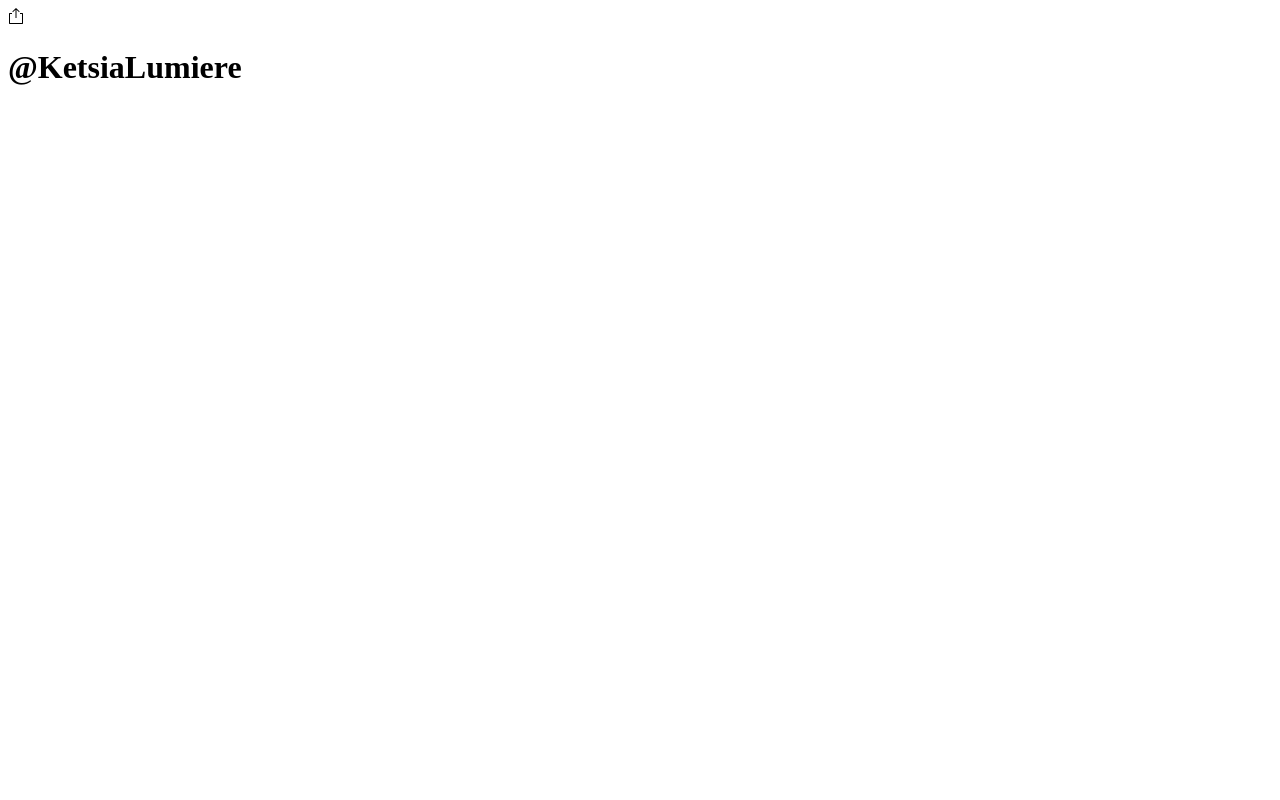
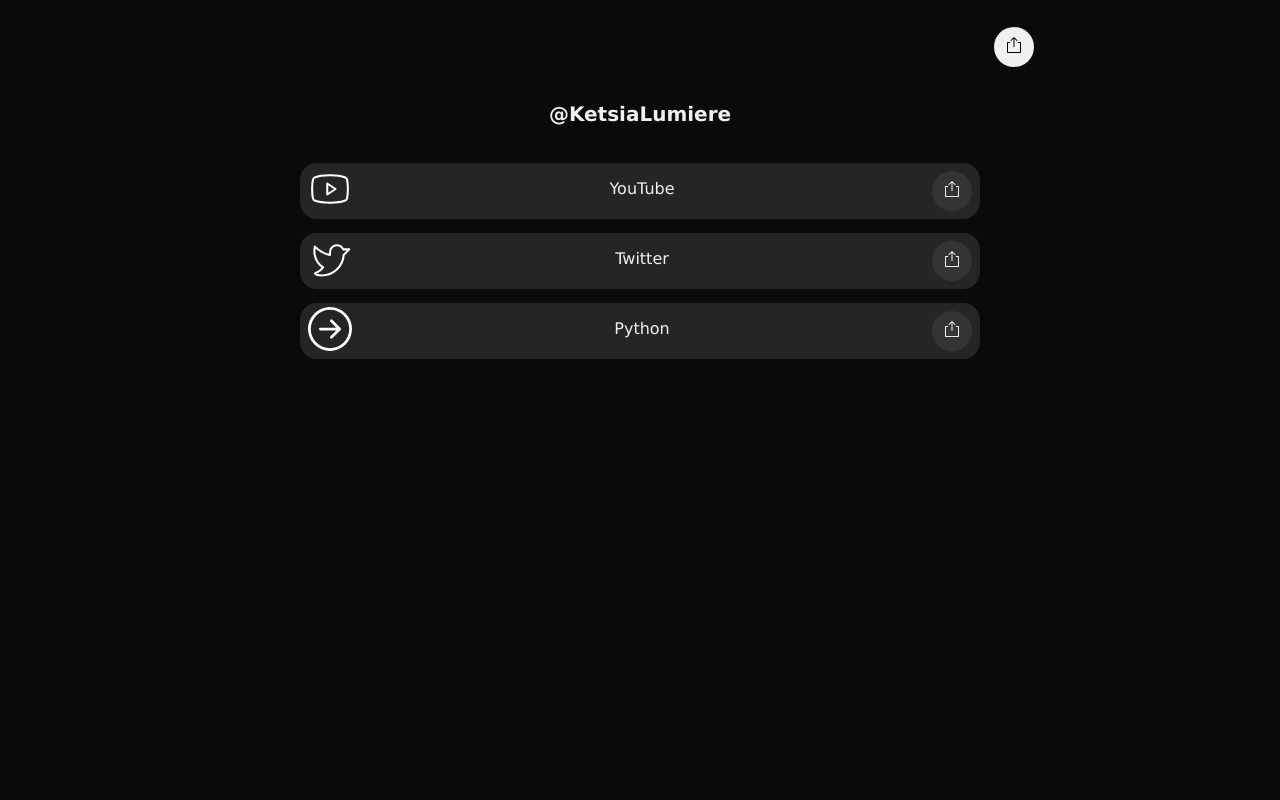
Before and after one commit to ketsia0623/linktree-portfolio, a plain HTML site: page index.html in a window 1280 px wide. Shown: the top 800 px of the page. Drawn offline with Linux system fonts and the light colour scheme.

Commit message:
looks better

```diff
--- a/index.html
+++ b/index.html
@@ -36,11 +36,11 @@
             </div>
         </a>
 
-        <a class="tile" href="https://bytes.dev/?r=ania">
+        <a class="tile" href="https://a.co/d/8mYyxYa">
             <div class="icon">
                 <svg style="color: white" xmlns="http://www.w3.org/2000/svg" width="44" height="44" fill="currentColor" class="bi bi-arrow-right-circle" viewBox="0 0 16 16"> <path fill-rule="evenodd" d="M1 8a7 7 0 1 0 14 0A7 7 0 0 0 1 8zm15 0A8 8 0 1 1 0 8a8 8 0 0 1 16 0zM4.5 7.5a.5.5 0 0 0 0 1h5.793l-2.147 2.146a.5.5 0 0 0 .708.708l3-3a.5.5 0 0 0 0-.708l-3-3a.5.5 0 1 0-.708.708L10.293 7.5H4.5z" fill="white"></path> </svg>
             </div>
-            <p>Coding Tips!</p>
+            <p>Python</p>
             <div class="tile-share-button" link="https://bytes.dev/?r=ania">
                 <svg width="16" height="16" viewBox="0 0 16 16" enable-background="new 0 0 24 24" class="sc-gKsewC iPWGYb"><path fill-rule="evenodd" clip-rule="evenodd" d="M10.6464 3.85347L11 4.20702L11.7071 3.49992L11.3536 3.14636L8.35355 0.146362H7.64645L4.64645 3.14636L4.29289 3.49992L5 4.20702L5.35355 3.85347L7.5 1.70702V9.49992V9.99992H8.5V9.49992V1.70702L10.6464 3.85347ZM1 5.49994L1.5 4.99994H4V5.99994H2V14.9999H14V5.99994H12V4.99994H14.5L15 5.49994V15.4999L14.5 15.9999H1.5L1 15.4999V5.49994Z" fill="currentColor"></path></svg>
             </div>
--- a/styles.css
+++ b/styles.css
@@ -0,0 +1,97 @@
+body {
+    margin: 0;
+    padding: 0;
+    background-color: rgb(10,10,10);
+    color: rgb(240,240,240);
+    display: flex;
+    align-items: center;
+    flex-direction: column;
+    width: 100vw;
+    font-family: Verdana, Tahoma, sans-serif;
+}
+
+header {
+    width: 95%;
+    max-width: 788px;
+    display: flex;
+    justify-content: flex-end;
+    padding: 12px;
+    margin-top: 15px;
+}
+
+.share-button {
+    width: 40px;
+    height: 40px;
+    border-radius: 20px;
+    background-color: rgb(240,240,240);
+}
+
+.share-button svg {
+    margin-left: 12px;
+    margin-top: 10px;
+    color: rgb(0,0,0);
+}
+
+.container {
+    width: 91%;
+    max-width: 680px;
+    margin: 10px;
+    display: flex;
+    flex-direction: column;
+    align-items: center;
+}
+
+h1 {
+    font-size: 20px;
+    margin-bottom: 30px;
+}
+
+a {
+    text-decoration: none;
+    color: rgb(240,240,240);
+}
+
+.tile {
+    width: 100%;
+    background-color: rgb(37,37,37);
+    margin: 7px;
+    border-radius: 17px;
+    display: flex;
+    justify-content: space-between;
+}
+
+.tile:hover {
+    transition: cubic-bezier(.07, 1.41, .82, 1.41) 0.2s;
+    transform: scale(1.02);
+}
+
+.tile-share-button {
+    margin: 8px;
+    width: 40px;
+    height: 40px;
+    border-radius: 20px;
+    background-color: rgb(52,52,52);
+}
+
+.tile-share-button svg {
+    margin-left: 12px;
+    margin-top: 10px;
+}
+
+
+.image-container {
+    height: 96px;
+    width: 96px;
+    border-radius: 48px;
+    overflow: hidden;
+}
+
+.image-container img {
+    height: 100%;
+}
+
+.icon {
+    margin: 4px 8px;
+    width: 44px;
+    height: 44px;
+}
```
